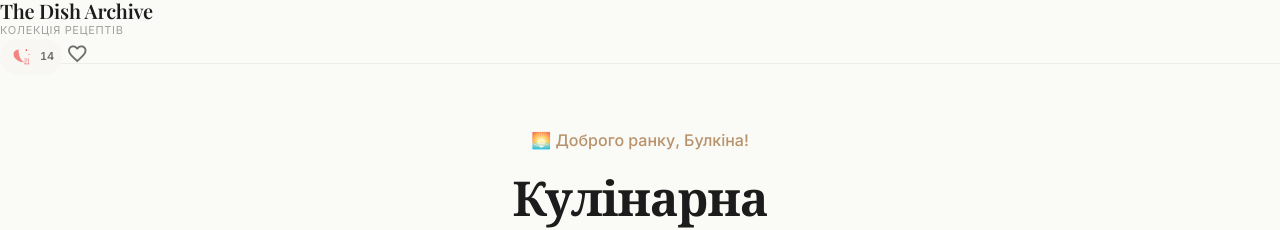
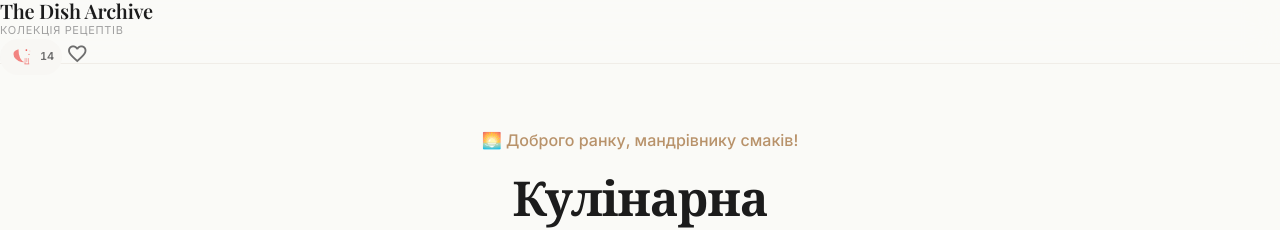
Before and after one commit to shkarsmode/the-dish-archive, an Angular app: page / in a window 1280 px wide. Shown: the top 230 px of the page. Built offline with nearby package versions, Linux system fonts and the light colour scheme; no server answers; a web font is replaced by a local one.

Commit message:
feat: update hero greeting and page title for improved user experience

```diff
--- a/src/app/pages/catalog/catalog.html
+++ b/src/app/pages/catalog/catalog.html
@@ -2,7 +2,7 @@
     <!-- Hero Section -->
     <section class="hero" aria-label="Заголовок">
         <div class="hero-inner">
-            <span class="hero-greeting">{{ greeting().emoji }} {{ greeting().text }}, Булкіна!</span>
+            <span class="hero-greeting">{{ greeting().emoji }} {{ greeting().text }}, {{ adminService.isAuthenticated() ? 'Булкіна' : 'мандрівнику смаків' }}!</span>
             <h1 class="hero-title">Кулінарна<br>книга</h1>
             <p class="hero-subtitle">
                 {{ greeting().suggestion }} Улюблені рецепти, зібрані з турботою.
--- a/src/app/pages/catalog/catalog.ts
+++ b/src/app/pages/catalog/catalog.ts
@@ -1,6 +1,7 @@
 import { afterNextRender, Component, computed, effect, ElementRef, inject, OnDestroy, viewChild } from '@angular/core';
 import { Router } from '@angular/router';
 import { CATEGORY_LABELS, Dish, DishCategory } from '../../core/models/dish.model';
+import { AdminService } from '../../core/services/admin.service';
 import { DishService } from '../../core/services/dish.service';
 import { FavoritesService } from '../../core/services/favorites.service';
 import { ScrollRestorationService } from '../../core/services/scroll-restoration.service';
@@ -34,6 +35,7 @@ export class CatalogPage implements OnDestroy {
     private readonly favoritesService = inject(FavoritesService);
     private readonly router = inject(Router);
     protected readonly settingsService = inject(SettingsService);
+    protected readonly adminService = inject(AdminService);
     private readonly scrollRestoration = inject(ScrollRestorationService);
     protected readonly filterDrawer = viewChild<FilterDrawerComponent>('filterDrawer');
     protected readonly scrollSentinel = viewChild<ElementRef<HTMLElement>>('scrollSentinel');
--- a/src/index.html
+++ b/src/index.html
@@ -2,10 +2,10 @@
 <html lang="uk">
 <head>
     <meta charset="utf-8">
-    <title>The Dish Archive — Булкіна колекція рецептів</title>
+    <title>The Dish Archive — Колекція рецептів</title>
     <base href="/">
     <meta name="viewport" content="width=device-width, initial-scale=1, viewport-fit=cover">
-    <meta name="description" content="Персональна колекція улюблених рецептів та страв Насті">
+    <meta name="description" content="Колекція улюблених рецептів та страв, зібрана з турботою.">
     <meta name="theme-color" content="#FAFAF7">
     <meta name="apple-mobile-web-app-capable" content="yes">
     <meta name="apple-mobile-web-app-status-bar-style" content="default">
```
Also changed, not shown: 1 other file (tests, documents, lock files or other folders).
